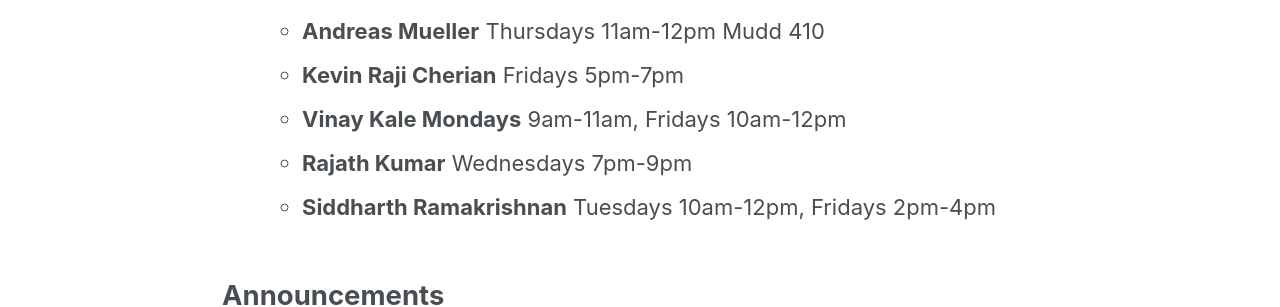
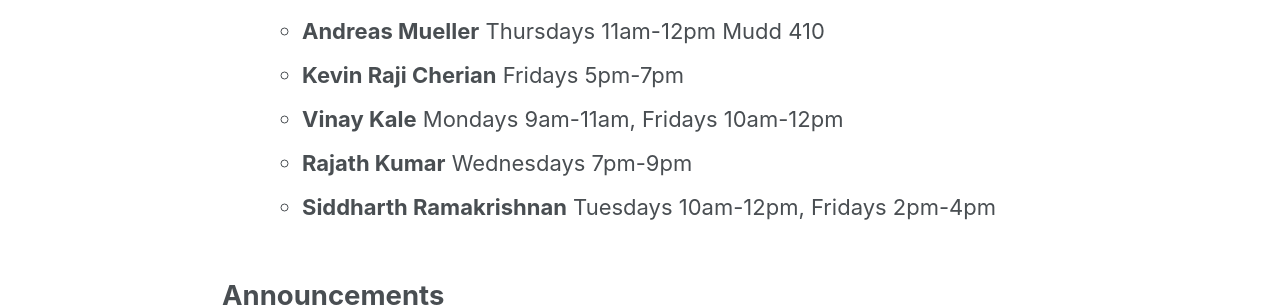
Before and after one commit to amueller/columbia-website, a Jekyll site: the page built from _comsw4995s18/home.md, in a window 1280 px wide and 900 px high, scrolled down 336 px. Shown: the part 154-461 px from the top of the window. Built offline with Jekyll 4.4.1, drawn with Linux system fonts in a browser that asks for light colours; nearby versions of some CDN libraries.

Commit message:
confusing highlight fix in OH

```diff
--- a/_comsw4995s18/home.md
+++ b/_comsw4995s18/home.md
@@ -13,7 +13,7 @@ sidebar:
 - **Office hours**:
     - **Andreas Mueller** Thursdays 11am-12pm Mudd 410
     - **Kevin Raji Cherian** Fridays 5pm-7pm
-    - **Vinay Kale Mondays** 9am-11am, Fridays 10am-12pm
+    - **Vinay Kale** Mondays 9am-11am, Fridays 10am-12pm
     - **Rajath Kumar** Wednesdays 7pm-9pm
     - **Siddharth Ramakrishnan** Tuesdays 10am-12pm, Fridays 2pm-4pm
 
```
